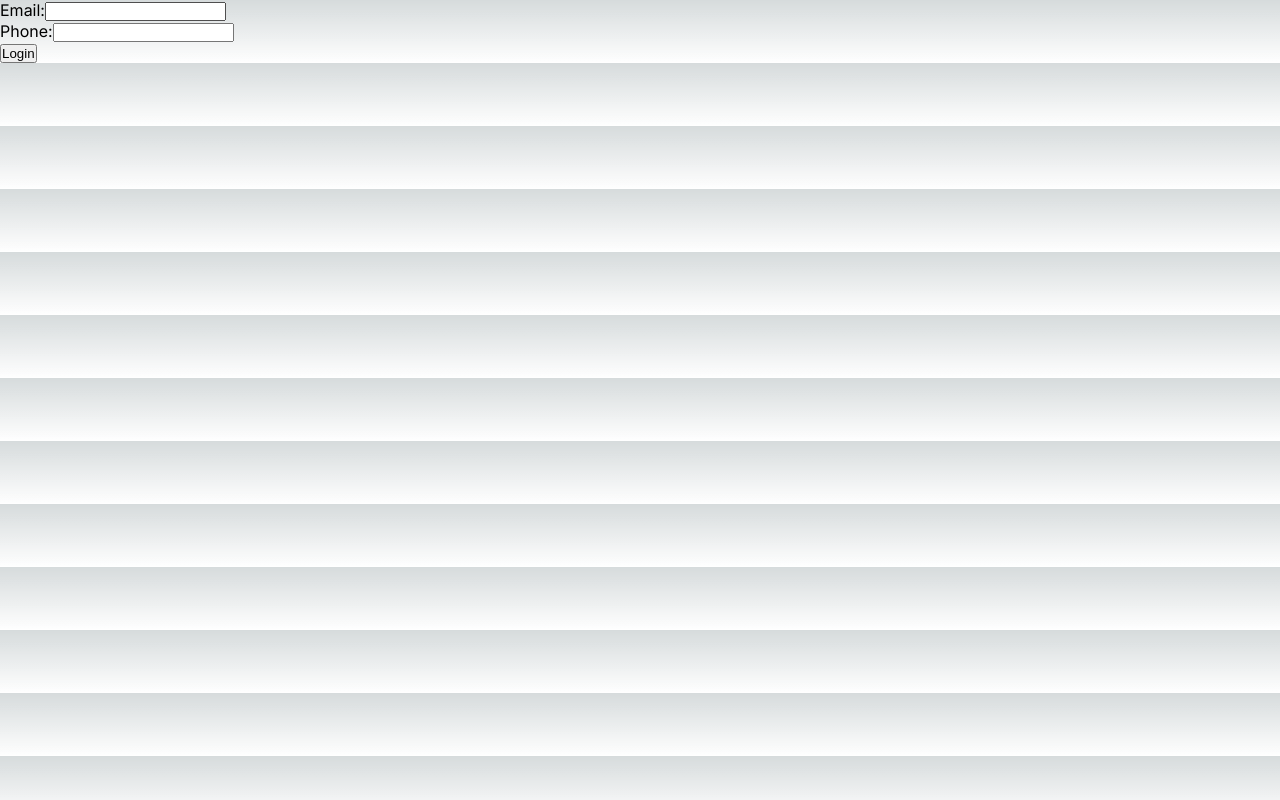
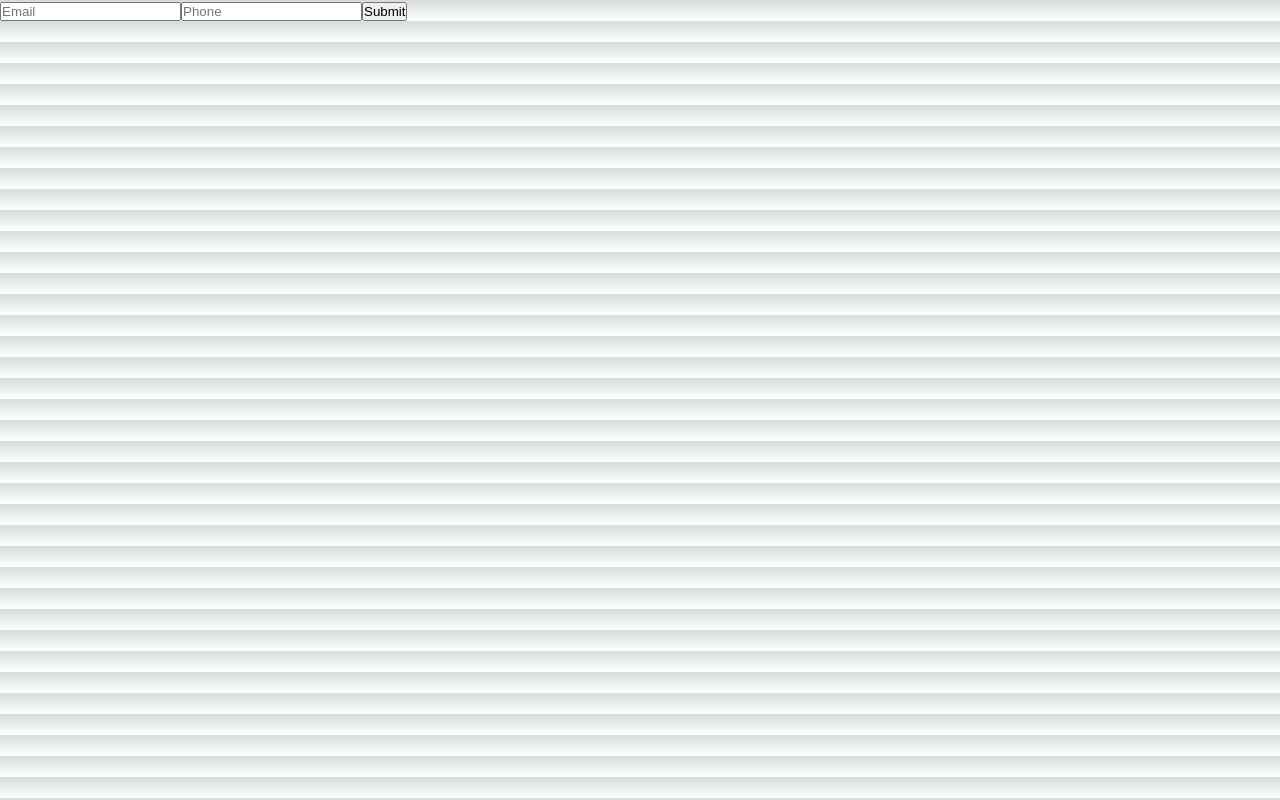
Before and after one commit to joaogcastro/crud-react-node-mongodb, a Next.js app in the folder frontend/: page / in a window 1280 px wide. Built offline with nearby package versions, Linux system fonts and the light colour scheme.

Commit message:
update login.tsx
login.tsx parou de sangrar, porem tem que revisar.

```diff
--- a/frontend/src/app/components/Login.tsx
+++ b/frontend/src/app/components/Login.tsx
@@ -3,64 +3,88 @@ import React, { useState } from 'react';
 import axios from 'axios';
 import styles from '../components/Login';
 
-interface Props {
-  // Defina propriedades opcionais aqui, se necessário
+interface FormProps {
+  email: string;
+  phone: string;
 }
 
-const Login: React.FC<Props> = () => {
-  const [email, setEmail] = useState('');
-  const [phone, setPhone] = useState('');
+const FormComponent: React.FC = () => {
+  const [formData, setFormData] = useState<FormProps>({ email: '', phone: '' });
 
-  const handleEmailChange = (event: React.ChangeEvent<HTMLInputElement>) => {
-    setEmail(event.target.value);
-  };
-
-  const handlePhoneChange = (event: React.ChangeEvent<HTMLInputElement>) => {
-    setPhone(event.target.value);
+  const handleChange = (event: React.ChangeEvent<HTMLInputElement>) => {
+    const { name, value } = event.target;
+    setFormData((prevFormData) => ({
+      ...prevFormData,
+      [name]: value,
+    }));
   };
 
   const handleSubmit = async (event: React.FormEvent<HTMLFormElement>) => {
     event.preventDefault();
     try {
       const response = await axios.post('http://seu-backend-endereco.com/api/login', {
-        email,
-        phone
+        email: formData.email,
+        phone: formData.phone
       });
       console.log('Response:', response.data);
       // Você pode adicionar lógica adicional para lidar com a resposta do backend aqui
-    } catch (error) {
+    } catch (error: any) {
+      if (axios.isAxiosError(error)) {
+        // Erros relacionados ao Axios
+        if (error.response) {
+          // Erro de resposta do servidor
+          console.error('Error response:', error.response);
+          switch (error.response.status) {
+            case 400:
+              alert('Requisição inválida. Verifique os dados enviados.');
+              break;
+            case 401:
+              alert('Não autorizado. Verifique suas credenciais.');
+              break;
+            case 500:
+              alert('Erro interno do servidor. Tente novamente mais tarde.');
+              break;
+            default:
+              alert('Ocorreu um erro. Tente novamente.');
+          }
+        } else if (error.request) {
+          // Sem resposta do servidor
+          console.error('No response received:', error.request);
+          alert('Sem resposta do servidor. Verifique sua conexão com a internet.');
+        } else {
+          // Outros erros relacionados ao Axios
+          console.error('Axios error:', error.message);
+          alert('Ocorreu um erro ao fazer a requisição. Tente novamente.');
+        }
+      } else {
+        // Erros não relacionados ao Axios
         console.error('Error:', error);
-      // Adicione lógica para lidar com erros aqui
+        alert('Ocorreu um erro inesperado. Tente novamente.');
+      }
     }
   };
 
   return (
-    <form onSubmit={handleSubmit} className={styles.form}>
-      <div className={styles.formGroup}>
-        <label htmlFor="email">Email:</label>
+    <form onSubmit={handleSubmit}>
       <input
         type="email"
-          id="email"
-          value={email}
-          onChange={handleEmailChange}
+        name="email"
+        value={formData.email}
+        onChange={handleChange}
+        placeholder="Email"
         required
-          className={styles.input}
       />
-      </div>
-      <div className={styles.formGroup}>
-        <label htmlFor="phone">Phone:</label>
       <input
-          type="tel"
-          id="phone"
-          value={phone}
-          onChange={handlePhoneChange}
+        type="text"
+        name="phone"
+        value={formData.phone}
+        onChange={handleChange}
+        placeholder="Phone"
         required
-          className={styles.input}
       />
-      </div>
-      <button type="submit" className={styles.button}>Login</button>
+      <button type="submit">Submit</button>
     </form>
   );
-}
+};
 
-export default Login;
+export default FormComponent;
```
Also changed, not shown: 1 other file (tests, documents, lock files or other folders). Lines whose indentation alone changed are shown as unchanged.
